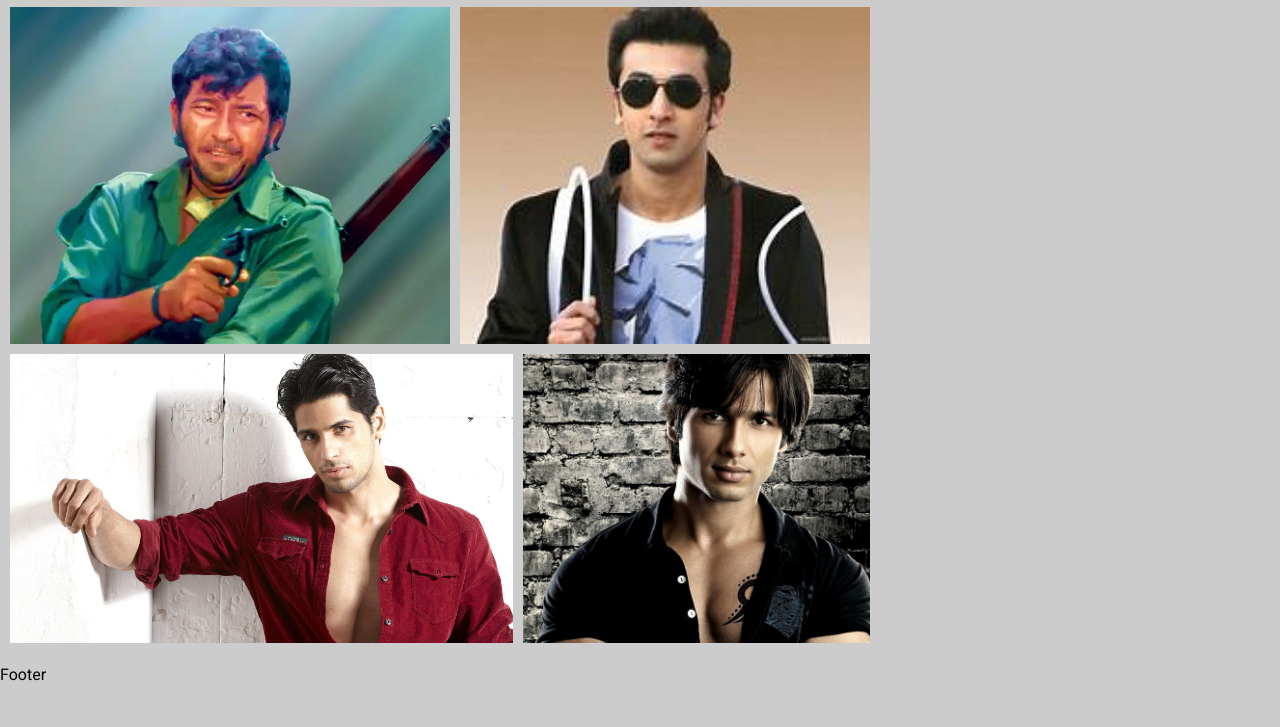
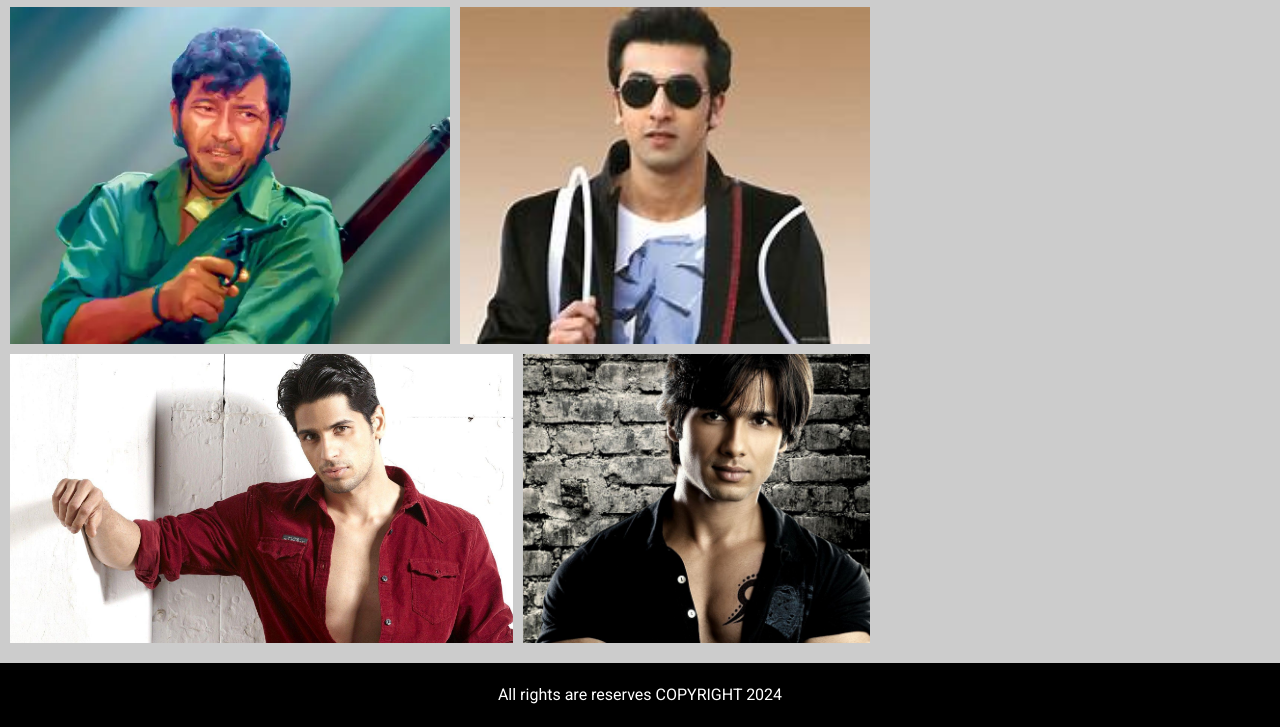
Before and after one commit to megha-kadam/flex-layout, a plain HTML site: page index.html in a window 1280 px wide. Shown: the part 4651-5378 px from the top of the page. Before the commit the page ends 5338 px from the top, so only its background shows below. Drawn offline with nearby package versions, Linux system fonts and the light colour scheme.

Commit message:
work on footer

```diff
--- a/assets/css/style.css
+++ b/assets/css/style.css
@@ -283,6 +283,15 @@ a:is(:link, :visited){
     object-fit: cover;
 }
 
+/* ...........................footer csss.......................... */
+
+.footer{
+    background-color: var(--color-dark);
+    color: var(--color-white);
+    padding: 20PX;
+    text-align: center;
+}
+
 @media all and (min-width: 768px){
     .navbar ul{
         flex-direction: row;
--- a/index.html
+++ b/index.html
@@ -253,7 +253,7 @@
    </div>
 
     <footer class="footer">
-        Footer
+        <p>All rights are reserves COPYRIGHT  2024</p>
     </footer>
 
    <script src="https://cdnjs.cloudflare.com/ajax/libs/lightbox2/2.11.5/js/lightbox-plus-jquery.min.js" integrity="sha512-/IJVg2oav2TggiFftaMSPgttHNmgu/0RSGP64Nm7wqYwjkxj4hAHLRMJi3QNTa22f4pIkvTsCpB848HEilV6MA==" crossorigin="anonymous" referrerpolicy="no-referrer"></script>
```
